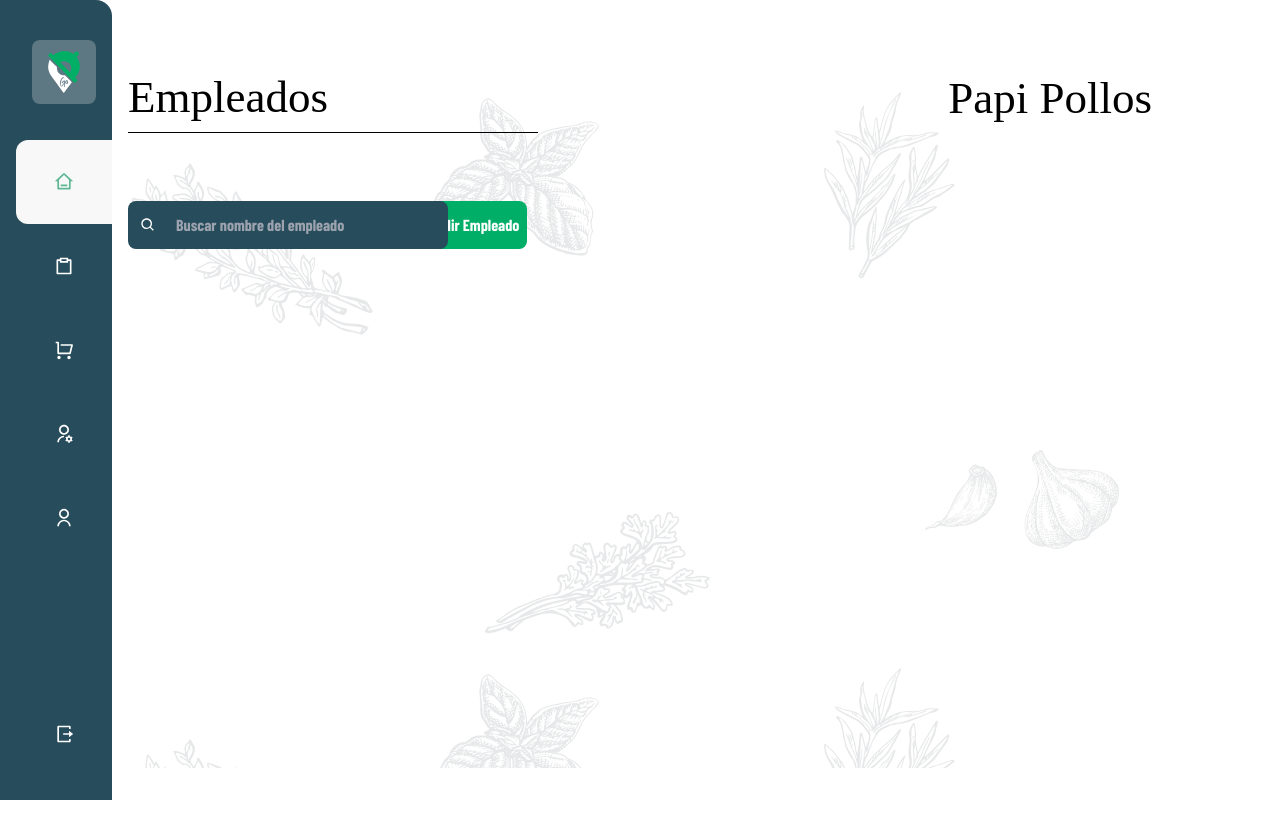
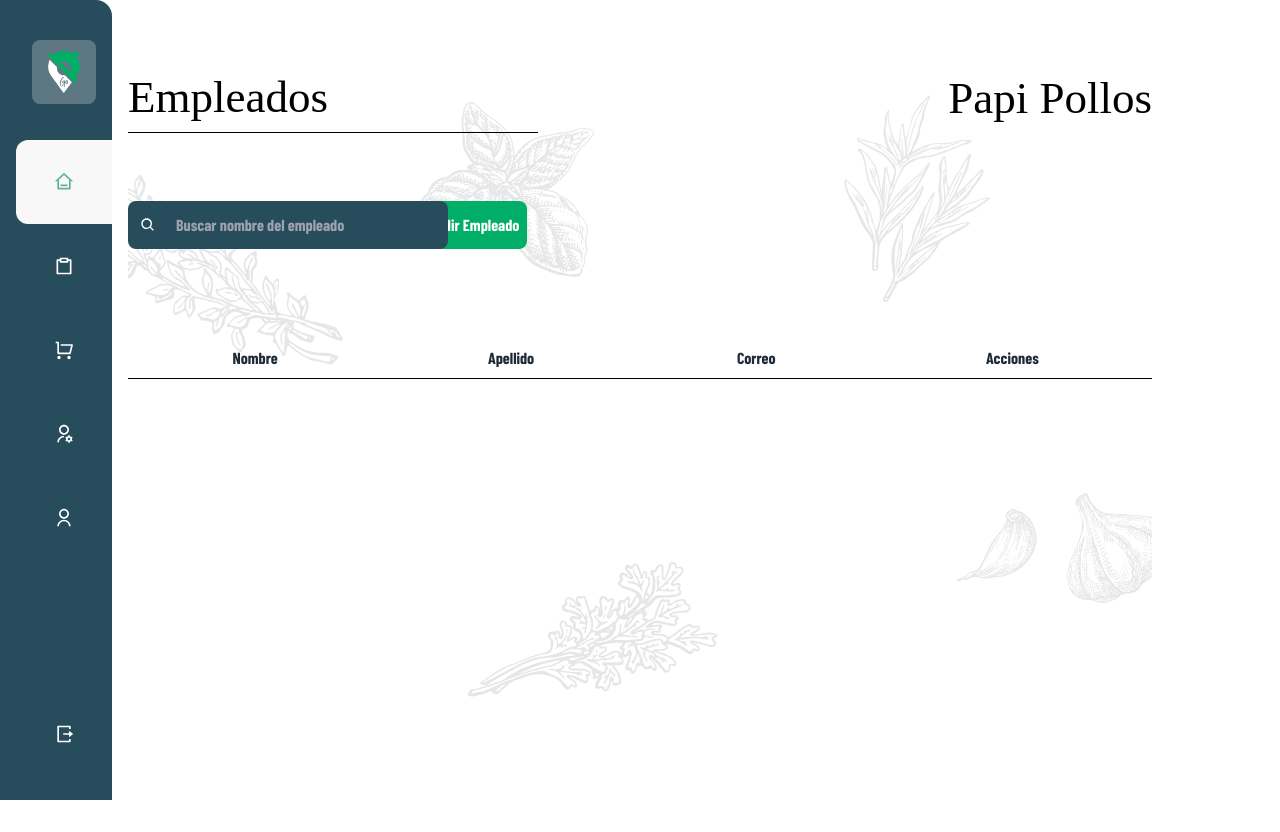
Before and after one commit to PSW-GourtmetGO/GourtmetGo-Web-FrontEnd, a Next.js app: page /dashboard/administrador in a window 1280 px wide. After the commit the page ends 800 px from the top, so only its background shows below. Built offline with nearby package versions, Linux system fonts and the light colour scheme; a web font is replaced by a local one.

Commit message:
Se coloco la tabla para la busqueda de empleados

```diff
--- a/app/dashboard/administrador/page.tsx
+++ b/app/dashboard/administrador/page.tsx
@@ -3,10 +3,11 @@
 
 const AdministradorPage = () => {
   return (
-    <div style={{
-      backgroundImage: 'url("/imagenes/fondo.svg")',
-      minHeight: "calc(88vh)",
-    }}  >
+    <div className="bg-cover bg-no-repeat bg-center"
+      style={{
+        backgroundImage: 'url("/imagenes/fondo.svg")',
+        minHeight: "calc(80vh)",
+      }}>
       <div className='grid grid-cols-5 grid-rows-5' >
         <div className='col-start-1 col-span-2 text-[45px] border-b border-black' style={{ fontFamily: "David Libre" }}><h1>Empleados</h1></div>
 
@@ -20,10 +21,21 @@
           <button className='bg-[#01AE67] hover:bg-teal-700 text-white font-bold py-3 px-2 rounded-lg'>Añadir Empleado</button>
         </div>
 
-        <div className='row-start-5'>
+        <div className='row-start-5 col-span-5'>
+          <table className='w-full border-collapse'>
+            <thead className='border-b border-black'>
+              <tr>
+                <th className='py-2 px-4 bg-transparent text-gray-800'>Nombre</th>
+                <th className='py-2 px-4 bg-transparent text-gray-800'>Apellido</th>
+                <th className='py-2 px-4 bg-transparent text-gray-800'>Correo</th>
+                <th className='py-2 px-4 bg-transparent text-gray-800'>Acciones</th>
+              </tr>
+            </thead>
 
 
+          </table>
         </div>
+
 
 
       </div>
```
